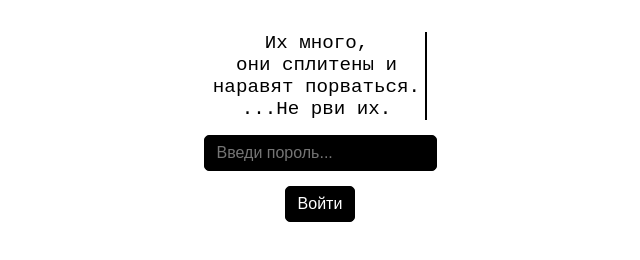
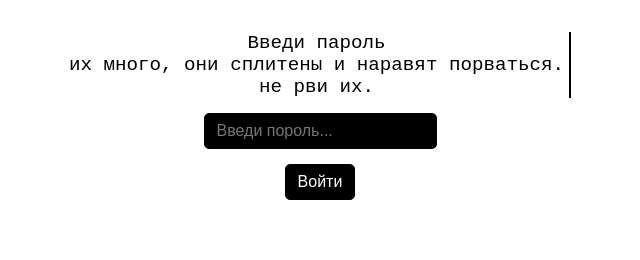
Before and after one commit to nexus-ff/nexus-filorum-fragilium, a plain HTML site: page index.html in a window 1280 px wide. Shown: the whole page, without its empty margins (320-960 px from the left). Drawn offline with Linux system fonts and the light colour scheme.

Commit message:
Update index.html

```diff
--- a/index.html
+++ b/index.html
@@ -76,8 +76,45 @@
 </head>
 <body>
 
-  <!-- === Maschinenschreibtext === -->
-  <div id="typewriter">Их много,<br>они сплитены и<br>наравят порваться.<br>...Не рви их.</div>
+  <!-- Mehrzeiliger Schreibmaschinenbereich -->
+  <div id="typewriter"></div>
+  <script>
+  const lines = [
+    "Введи пароль",
+    "их много, они сплитены и наравят порваться.",
+    "не рви их."
+  ];
+
+  let lineIndex = 0;
+  let charIndex = 0;
+  const speed = 45; // Schreibgeschwindigkeit (ms pro Zeichen)
+  const pauseBetweenLines = 400; // Pause zwischen Zeilen (ms)
+
+  function typeWriter() {
+    const element = document.getElementById("typewriter");
+
+    if (lineIndex < lines.length) {
+      const currentLine = lines[lineIndex];
+
+      if (charIndex <= currentLine.length) {
+        element.textContent =
+          lines.slice(0, lineIndex).join("\n") +
+          (lineIndex > 0 ? "\n" : "") +
+          currentLine.slice(0, charIndex);
+
+        charIndex++;
+        setTimeout(typeWriter, speed);
+      } else {
+        lineIndex++;
+        charIndex = 0;
+        setTimeout(typeWriter, pauseBetweenLines);
+      }
+    }
+  }
+
+  // Animation starten
+  typeWriter();
+  </script>
 
   <!-- === Passwort-Eingabe === -->
   <input id="passwordInput" type="password" placeholder="Введи пороль..." />
```
